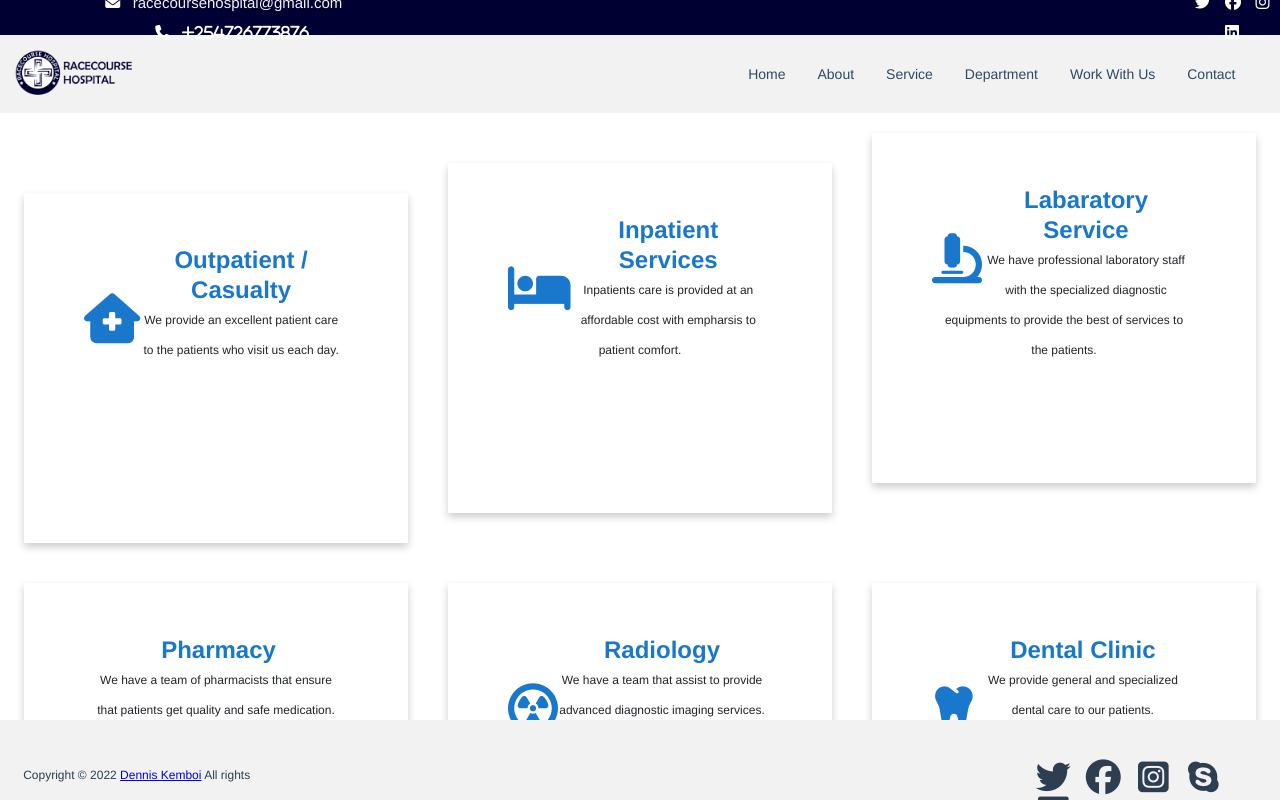
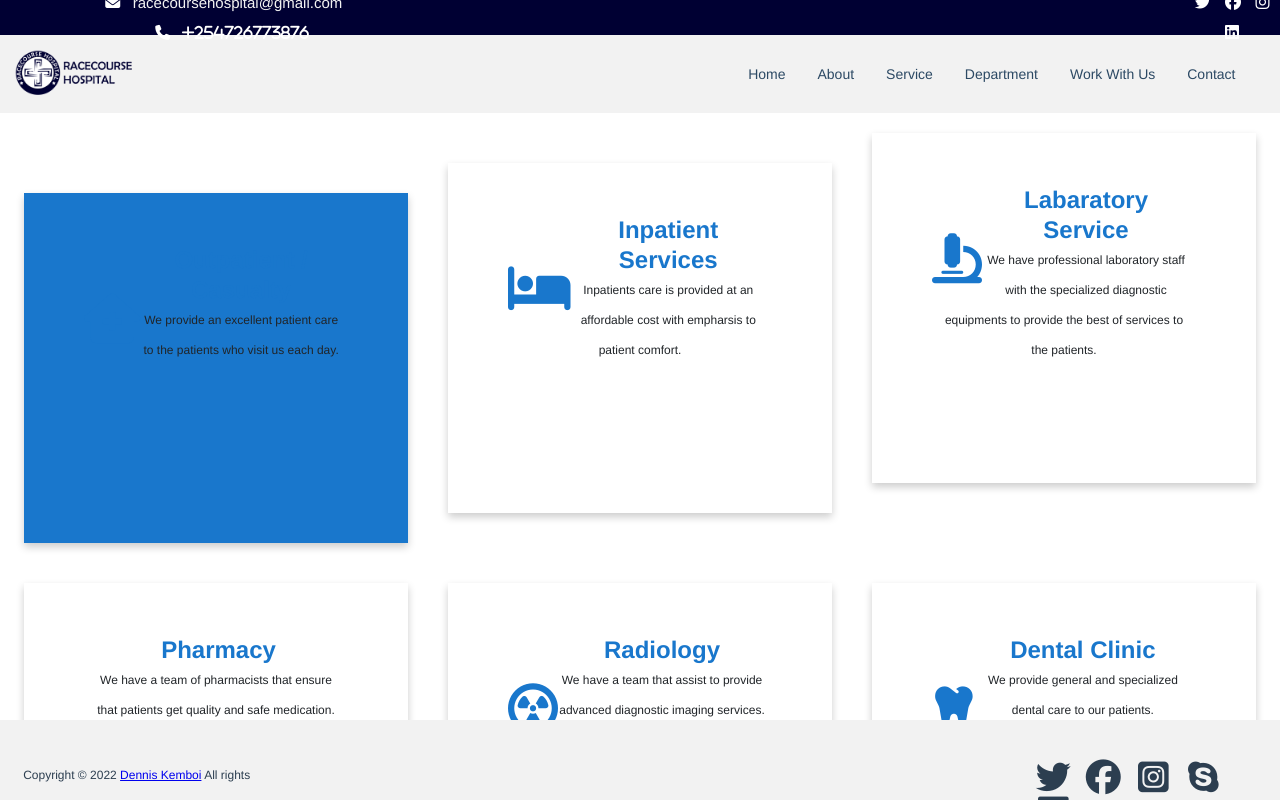
Before and after one commit to Developer-Dennis/hospiweb, a Vue app: page /#/ in a window 1280 px wide. In both pictures the pointer is over the element 216 px from the left and 368 px from the top of the page. Shown: the top 800 px of the page. Built offline with nearby package versions, Linux system fonts and the light colour scheme; some icons are missing.

Commit message:
styled cards in home page

```diff
--- a/src/views/HomeView.vue
+++ b/src/views/HomeView.vue
@@ -101,9 +101,10 @@ card .container h1:hover{
   color:white;
   filter: saturate(0%);
 }
-
+.card:hover{
+  background-color: #1977cc;
+}
 .card .container h1 .image:hover {
-  background:#1977cc;
   color:white;
 }
 .container {
```
